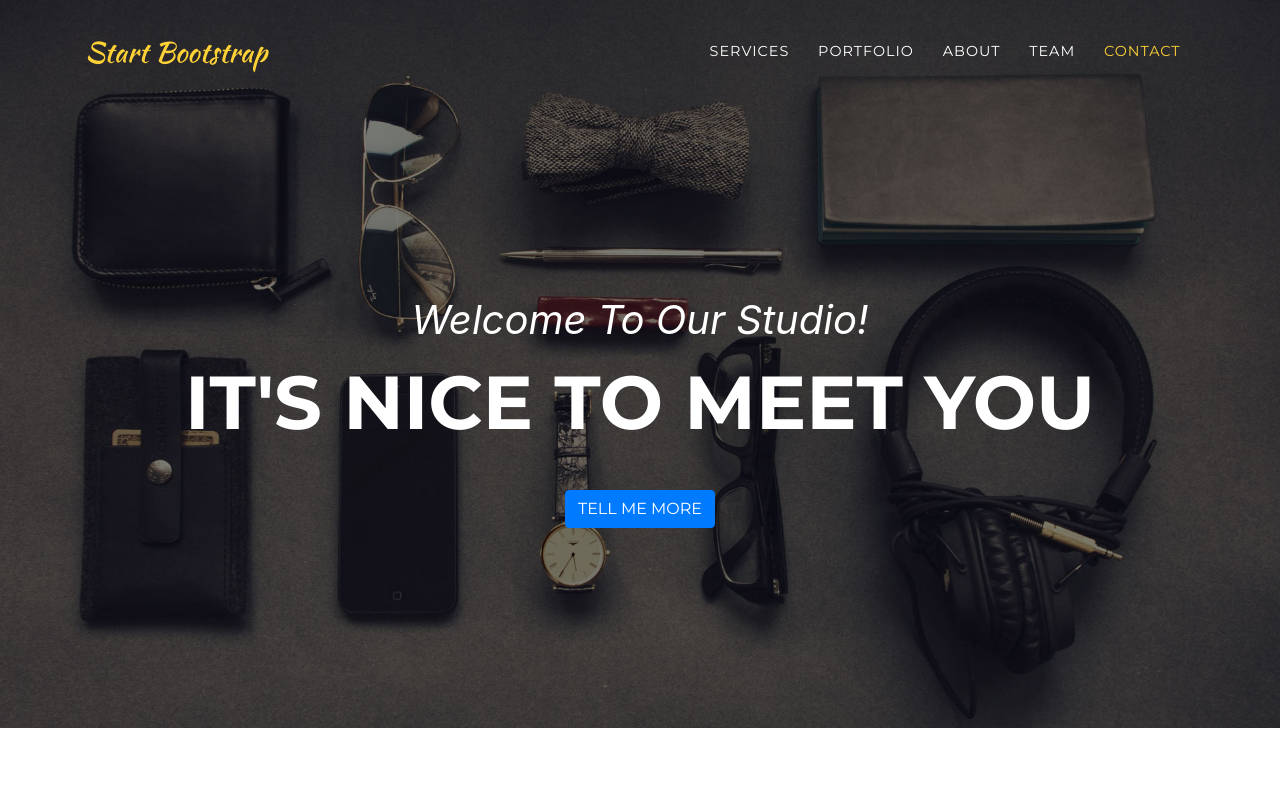
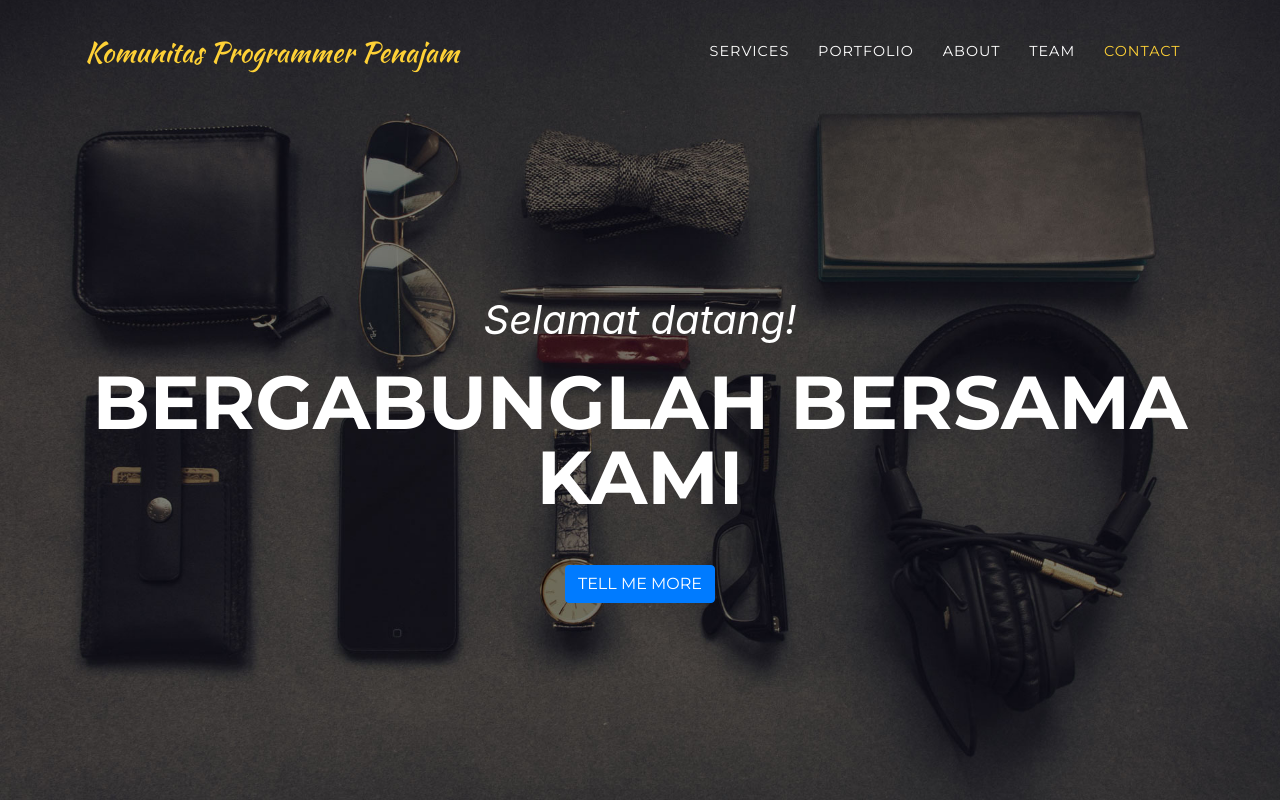
Before and after one commit to incogniterid/komunitas, a website with bundled scripts: page index.html in a window 1280 px wide. Shown: the top 800 px of the page. Built offline with nearby package versions, Linux system fonts and the light colour scheme; a web font is replaced by a local one.

Commit message:
penambahan meta desc author dan logo

```diff
--- a/index.html
+++ b/index.html
@@ -5,10 +5,10 @@
 
   <meta charset="utf-8">
   <meta name="viewport" content="width=device-width, initial-scale=1, shrink-to-fit=no">
-  <meta name="description" content="">
-  <meta name="author" content="">
+  <meta name="description" content="Website resmi Komunitas Programmer Penajam">
+  <meta name="author" content="Administrator">
 
-  <title>Agency - Start Bootstrap Theme</title>
+  <title>Komunitas Programmer Penajam</title>
 
   <!-- Bootstrap core CSS -->
   <link href="vendor/bootstrap/css/bootstrap.min.css" rel="stylesheet">
@@ -30,7 +30,7 @@
   <!-- Navigation -->
   <nav class="navbar navbar-expand-lg navbar-dark fixed-top" id="mainNav">
     <div class="container">
-      <a class="navbar-brand js-scroll-trigger" href="#page-top">Start Bootstrap</a>
+      <a class="navbar-brand js-scroll-trigger" href="#page-top">Komunitas Programmer Penajam</a>
       <button class="navbar-toggler navbar-toggler-right" type="button" data-toggle="collapse" data-target="#navbarResponsive" aria-controls="navbarResponsive" aria-expanded="false" aria-label="Toggle navigation">
         Menu
         <i class="fas fa-bars"></i>
@@ -61,8 +61,8 @@
   <header class="masthead">
     <div class="container">
       <div class="intro-text">
-        <div class="intro-lead-in">Welcome To Our Studio!</div>
-        <div class="intro-heading text-uppercase">It's Nice To Meet You</div>
+        <div class="intro-lead-in">Selamat datang!</div>
+        <div class="intro-heading text-uppercase">Bergabunglah bersama kami</div>
         <a class="btn btn-primary btn-xl text-uppercase js-scroll-trigger" href="#services">Tell Me More</a>
       </div>
     </div>
```
